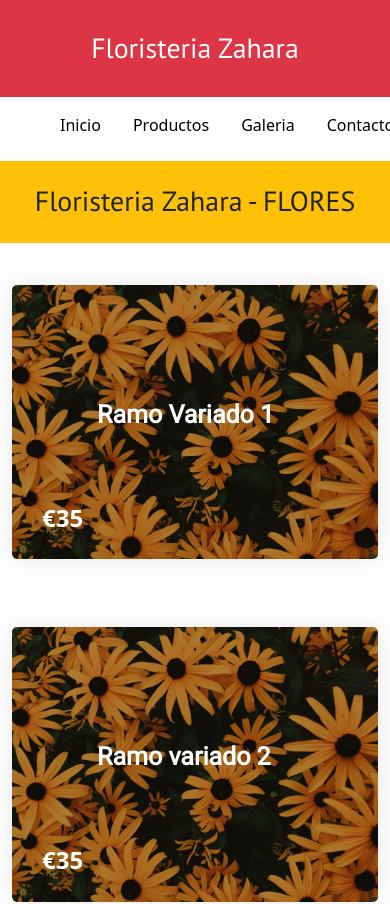
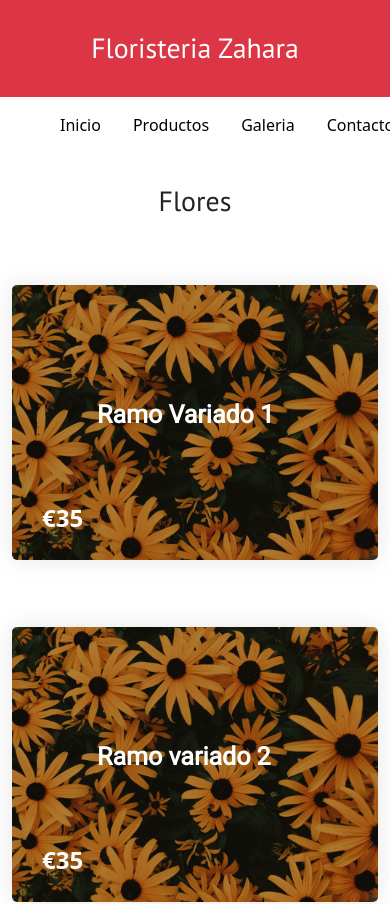
Before and after one commit to juanccalzadilla/zahara-floristeria, a React (Create React App) app: page /categoria/flores in a window 390 px wide. Shown: the top 904 px of the page. Built offline with nearby package versions, Linux system fonts and the light colour scheme.

Commit message:
animations added

```diff
--- a/package.json
+++ b/package.json
@@ -6,6 +6,7 @@
     "@testing-library/jest-dom": "^5.14.1",
     "@testing-library/react": "^11.2.7",
     "@testing-library/user-event": "^12.8.3",
+    "animate.css": "^4.1.1",
     "react": "^17.0.2",
     "react-dom": "^17.0.2",
     "react-router-dom": "^5.3.0",
--- a/src/components/Categoria.js
+++ b/src/components/Categoria.js
@@ -1,23 +1,24 @@
+import React from 'react'
+import { useParams } from 'react-router'
+import 'animate.css'
 import hero2 from '../assets/hero2.jpg'
 import './css/Categoria.css'
-import React from 'react'
-import { useParams } from 'react-router'
 const products = require('../json/products')
 export const Categoria = () => {
 
     const { category } = useParams();
 
     const data = products.filter(data => data.category === category)
-    console.log(data);
+    const updateCategoryName = category.charAt(0).toUpperCase() + category.slice(1);
     return (
         <>
-            <h1 className="text-center bg-warning text p-4">Floristeria Zahara - {category.toUpperCase()}</h1>
+            <h1 className="text-center p-4">{updateCategoryName}</h1>
             <div className="container-fluid d-flex flex-wrap">
                 <div className="row row-cols-1 row-cols-md-3 row-cols-lg-5
             justify-content-center">
                     {data.map(data => (
 
-                        <div className="card-container d-flex txt flex-column m-4" key={data.id} >
+                        <div className="card-container d-flex txt flex-column m-4 animate__animated animate__rollIn" key={data.id} >
 
                            <div className="my-card">
                                <img className="img-fluid" alt={data.name} src={hero2}></img>
@@ -25,18 +26,11 @@ export const Categoria = () => {
                                <p className="price"> €{data.price}</p>
                            </div>
 
-                            {/* <img src={hero2} alt={data.name}  className="img-fluid image" />
-                        <div className="info">
-                            <h3 className="text-center mt-3">{data.name}</h3>
-                            <p>{data.description}</p>
-                            <span className="text-center">---------------------&gt;€{data.price}</span>
-
-                        </div> */}
                         </div>
 
 
                     ))}
-                    <button className="btn btn-danger w-100 mr-3 ">Contacto</button>
+
                 </div>
             </div>
         </>
--- a/src/components/Products.js
+++ b/src/components/Products.js
@@ -1,4 +1,5 @@
 import React from 'react'
+import 'animate.css'
 import { Link } from 'react-router-dom'
 import './css/Products.css'
 export const Products = () => {
@@ -7,18 +8,18 @@ export const Products = () => {
             <h1>Aqui podrás encontrar...</h1>
             <div className="row mx-auto w-100">
                 <Link to='/categoria/rosas' className="col-md-4 mx-auto btn lkn">
-                    <img src="https://tinyurl.com/roses00001" className="img-fluid imgh" width="400" height="400" alt=""></img>
+                    <img src="https://tinyurl.com/roses00001" className="img-fluid imgh animate__animated animate__fadeIn " width="400" height="400" alt=""></img>
                     <h2 className="text-center txtd">Ramo de Rosas</h2>
 
                 </Link>
                 <Link to='/categoria/flores' className="col-md-4 btn lkn">
-                    <img src="https://tinyurl.com/bouqets102" className="img-fluid imgh " width="400" height="400" alt=""></img>
+                    <img src="https://tinyurl.com/bouqets102" className="img-fluid imgh animate__animated animate__fadeIn " width="400" height="400" alt=""></img>
                     <h2 className="text-center txtd">Ramo de flores</h2>
 
 
                 </Link>
-                <Link to='/categoria/plantas'className="col-md-4 btn lkn">
-                    <img src="https://tinyurl.com/0004flor" className="img-fluid imgh" width="400" height="400" alt=""></img>
+                <Link to='/categoria/plantas' className="col-md-4 btn lkn">
+                    <img src="https://tinyurl.com/0004flor" className="img-fluid imgh animate__animated animate__fadeIn" width="400" height="400" alt=""></img>
                     <h2 className="text-center txtd">Plantas</h2>
                 </Link>
             </div>
--- a/src/components/Screens/Productos.js
+++ b/src/components/Screens/Productos.js
@@ -1,4 +1,5 @@
 import React from 'react'
+import 'animate.css'
 import hero2 from '../../assets/hero2.jpg'
 const products = require('../../json/products.json')
 
@@ -12,7 +13,7 @@ export const Productos = () => {
             justify-content-center">
                 {products.map(data => (
 
-                    <div className="card-container d-flex txt flex-column m-4" key={data.id} >
+                    <div className="card-container d-flex txt flex-column m-4 animate__animated animate__zoomIn" key={data.id} >
                          <div className="my-card">
                                <img className="img-fluid" alt={data.name} src={hero2}></img>
                                <h1 className="name">{data.name}</h1>
```
Also changed, not shown: 1 other file (tests, documents, lock files or other folders).
